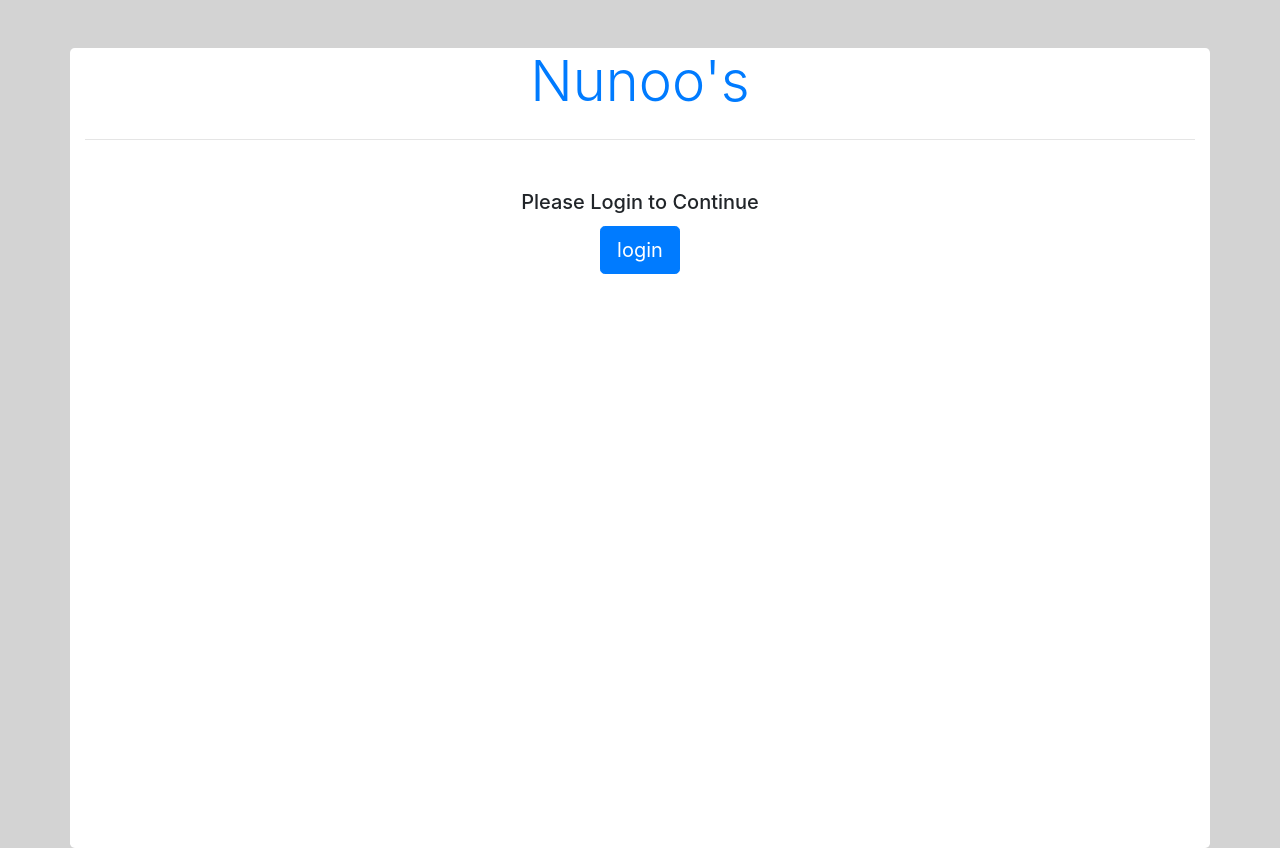
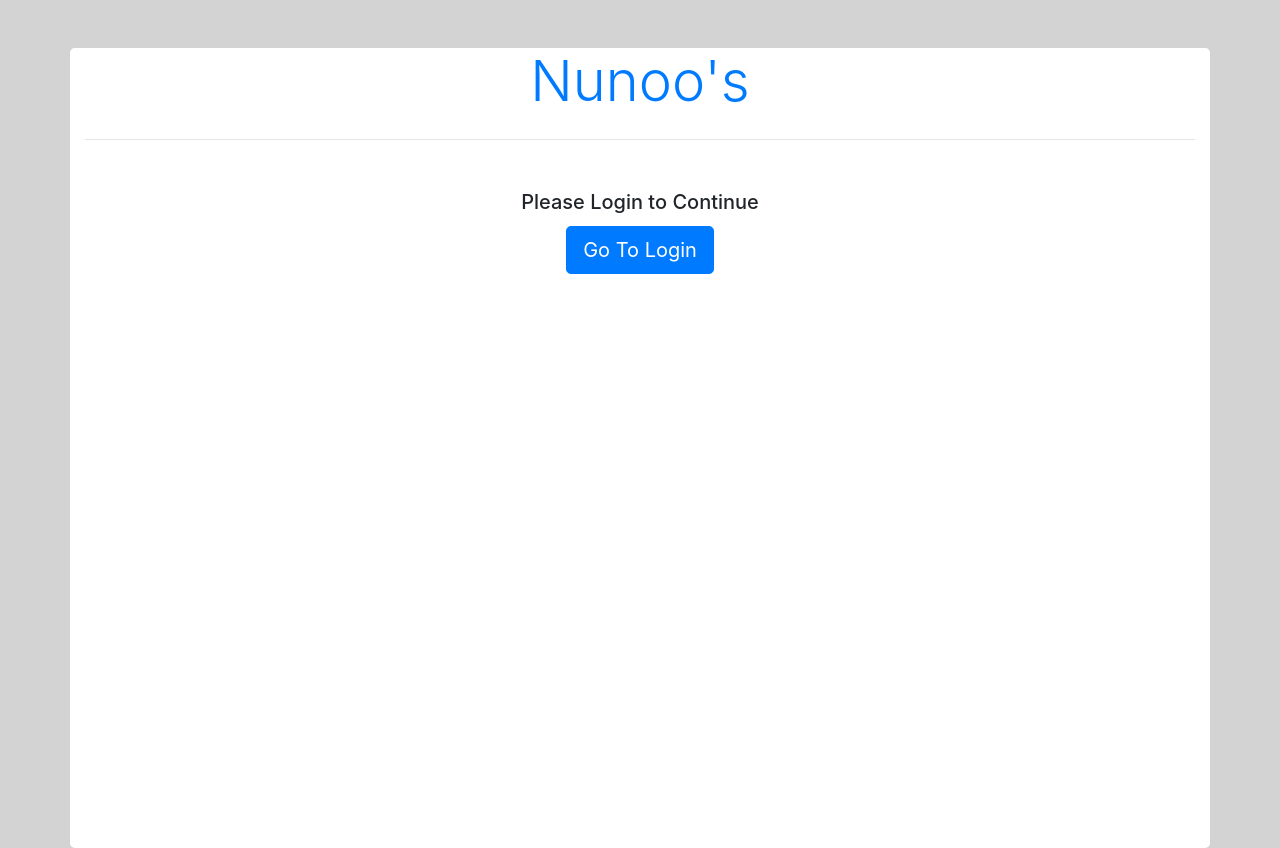
Before and after one commit to Alexg1021/geekwise-restaurant-application-1, an Angular app in the folder public/: page / in a window 1280 px wide. Built offline with nearby package versions, Linux system fonts and the light colour scheme.

Commit message:
minor changes

```diff
--- a/public/src/app/home/home.component.html
+++ b/public/src/app/home/home.component.html
@@ -1,4 +1,4 @@
 <div class="text-center mt-5">
   <h5 class="">Please Login to Continue</h5>
-  <a class="btn btn-primary btn-lg mt-1" routerLink="/login" role="button">login</a>
+  <a class="btn btn-primary btn-lg mt-1" routerLink="/login" role="button">Go To Login</a>
 </div>
--- a/public/src/app/login/login.component.html
+++ b/public/src/app/login/login.component.html
@@ -17,9 +17,7 @@
         <label for="exampleInputPassword1">Password:</label>
         <input type="password" class="form-control" id="exampleInputPassword1">
       </div>
-
-      <!-- <button type="submit" class="btn btn-primary">submit</button> -->
-      <a class="btn btn-primary btn-lg mt-1" routerLink="/order" role="button">submit</a>
+      <a class="btn btn-primary btn-lg mt-1" routerLink="/order" role="button">Login</a>
     </form>
 
   </div>
--- a/public/src/app/view/view.component.html
+++ b/public/src/app/view/view.component.html
@@ -20,11 +20,11 @@
   <tbody *ngFor="let order of orders">
     <tr>
       <td>{{order.name}}</td>
-      <td>Ordered at {{order.createdAt}} by Shawn</td>
+      <td>Ordered at {{order.createdAt}} by Shawn  </td>
       <td>Qty: {{order.qty}}</td>
       <td>
         <!-- <button class="btn btn-info mr-1">edit</button> -->
-        <button class="btn btn-danger" (click)='deleteOrders(order._id)'>delete</button>
+        <button class="btn btn-danger" (click)='deleteOrders(order._id)'>Delete</button>
       </td>
     </tr>
   </tbody>
```
